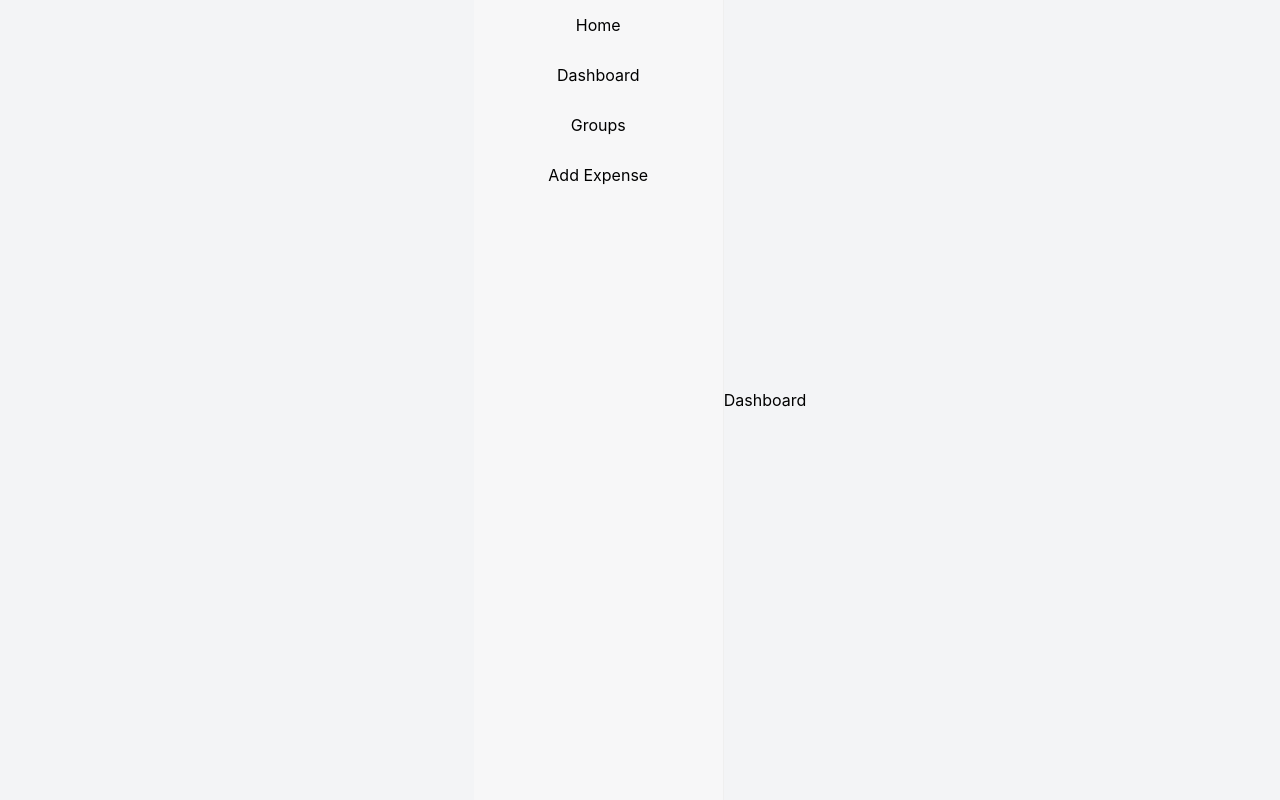
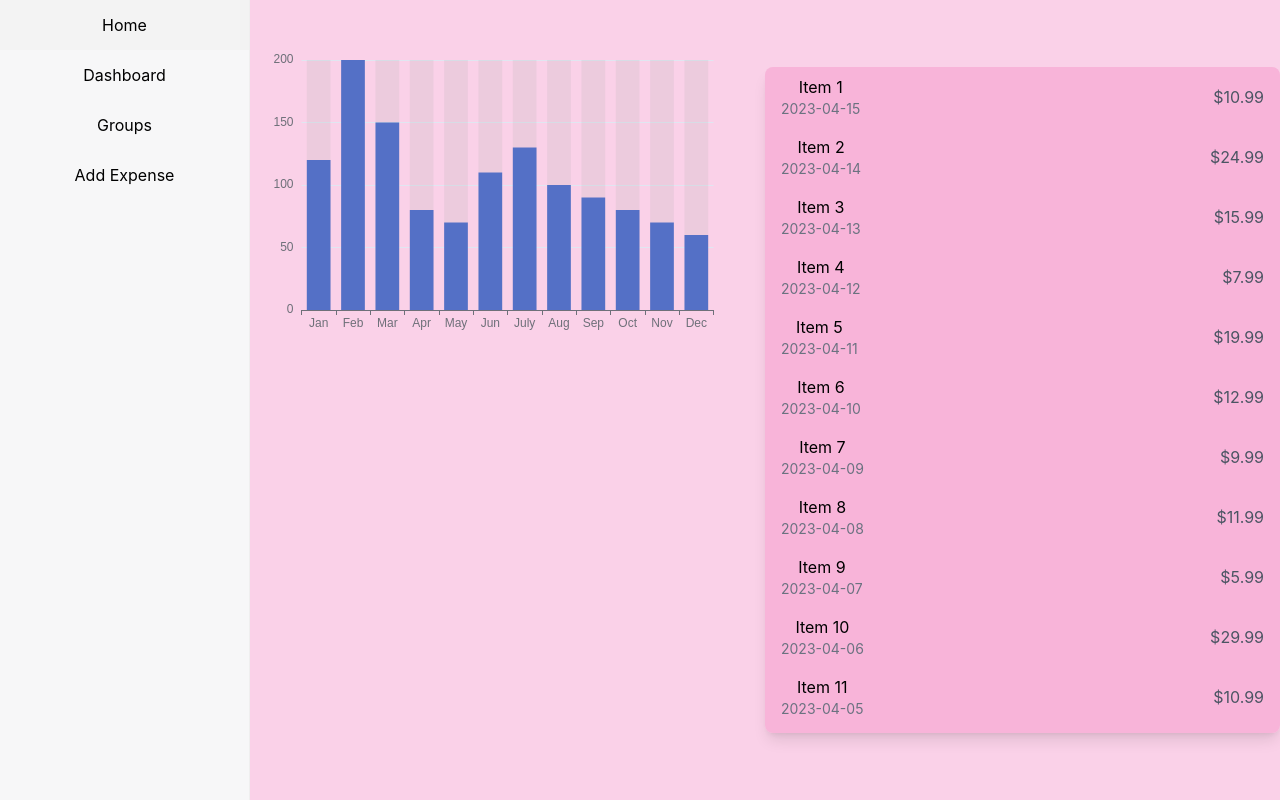
Before and after one commit to shadagali03/Split_It, a React (Create React App) app: page /dashboard in a window 1280 px wide. Built offline with nearby package versions, Linux system fonts and the light colour scheme.

Commit message:
dashboard outline

```diff
--- a/package.json
+++ b/package.json
@@ -3,13 +3,16 @@
   "version": "0.1.0",
   "private": true,
   "dependencies": {
+    "@progress/kendo-react-charts": "^5.12.1",
     "@react-oauth/google": "^0.9.0",
     "@testing-library/jest-dom": "^5.16.5",
     "@testing-library/react": "^13.4.0",
     "@testing-library/user-event": "^13.5.0",
+    "echarts-for-react": "^3.0.2",
     "firebase": "^9.19.1",
     "flowbite": "^1.6.5",
     "flowbite-react": "^0.4.3",
+    "hammerjs": "^2.0.8",
     "react": "^18.2.0",
     "react-dom": "^18.2.0",
     "react-pro-sidebar": "^1.0.0",
--- /dev/null
+++ b/src/components/ActivityFeed.jsx
@@ -0,0 +1,37 @@
+import React from 'react';
+
+const activityData = [
+  { name: 'Item 1', price: 10.99, date: '2023-04-15' },
+  { name: 'Item 2', price: 24.99, date: '2023-04-14' },
+  { name: 'Item 3', price: 15.99, date: '2023-04-13' },
+  { name: 'Item 4', price: 7.99, date: '2023-04-12' },
+  { name: 'Item 5', price: 19.99, date: '2023-04-11' },
+  { name: 'Item 6', price: 12.99, date: '2023-04-10' },
+  { name: 'Item 7', price: 9.99, date: '2023-04-09' },
+  { name: 'Item 8', price: 11.99, date: '2023-04-08' },
+  { name: 'Item 9', price: 5.99, date: '2023-04-07' },
+  { name: 'Item 10', price: 29.99, date: '2023-04-06' },
+  { name: 'Item 11', price: 10.99, date: '2023-04-05' },
+  { name: 'Item 12', price: 24.99, date: '2023-04-04' },
+  { name: 'Item 13', price: 15.99, date: '2023-04-03' },
+  { name: 'Item 14', price: 7.99, date: '2023-04-02' },
+  { name: 'Item 15', price: 19.99, date: '2023-04-01' },
+];
+
+const ActivityFeed = () => {
+  return (
+    <div className="bg-pink-300 shadow-lg rounded-lg m-auto w-full h-5/6 overflow-y-auto">
+      {activityData.map((activity, index) => (
+        <div key={index} className="flex justify-between items-center py-2 px-4">
+          <div>
+            <p>{activity.name}</p>
+            <p className="text-sm text-gray-500">{activity.date}</p>
+          </div>
+          <p className="text-gray-600">${activity.price}</p>
+        </div>
+      ))}
+    </div>
+  );
+};
+
+export default ActivityFeed;
--- /dev/null
+++ b/src/components/BarChart.jsx
@@ -0,0 +1,32 @@
+import ReactEcharts from 'echarts-for-react';
+
+const BarChart = () => {
+  const option = {
+    xAxis: {
+      type: 'category',
+      data: ['Jan', 'Feb', 'Mar', 'Apr', 'May', 'Jun', 'July', 'Aug', 'Sep', 'Oct', 'Nov', 'Dec']
+    },
+    yAxis: {
+      type: 'value'
+    },
+    series: [
+      {
+        data: [120, 200, 150, 80, 70, 110, 130, 100, 90, 80, 70, 60],
+        type: 'bar',
+        showBackground: true,
+        backgroundStyle: {
+          color: 'rgba(180, 180, 180, 0.2)'
+        }
+      }
+    ]
+  };
+
+  return (
+    <ReactEcharts
+      option={option}
+      style={{ height: '380px', width: '100%' }}
+    />
+  );
+}
+
+export default BarChart;
--- a/src/components/SidebarFunc.jsx
+++ b/src/components/SidebarFunc.jsx
@@ -1,5 +1,5 @@
 import React from 'react'
-import { Sidebar, Menu, MenuItem, SubMenu } from 'react-pro-sidebar';
+import { Sidebar, Menu, MenuItem } from 'react-pro-sidebar';
 import { Link } from 'react-router-dom';
 
 
--- a/src/pages/Dashboard.jsx
+++ b/src/pages/Dashboard.jsx
@@ -1,14 +1,32 @@
 import React from 'react';
 import SidebarFunc from '../components/SidebarFunc';
-
+import BarChart from '../components/BarChart';
+import ActivityFeed from '../components/ActivityFeed';
+import Oauth from '../components/Oauth'
 
 const Dashboard = () => {
   return (
     <div className="flex items-center justify-center h-screen bg-gray-100">
       <SidebarFunc />
-        Dashboard
+      <div class="flex flex-col w-full h-full bg-pink-200">
+        <div class="flex flex-row h-full">
+          <div class="flex w-1/2">
+            <div class="flex flex-col w-full">
+              <div class="w-full h-1/2">
+                <BarChart />
+              </div>
+              <div class="w-full h-1/2"></div>
+            </div>
+          </div>
+          <div class="w-1/2 flex h-screen">
+            <ActivityFeed />
+          </div>
+          {/* <Oauth /> */}
+        </div>
+      </div>
     </div>
   );
 }
 
+
 export default Dashboard;
```
Also changed, not shown: 1 other file (tests, documents, lock files or other folders).
